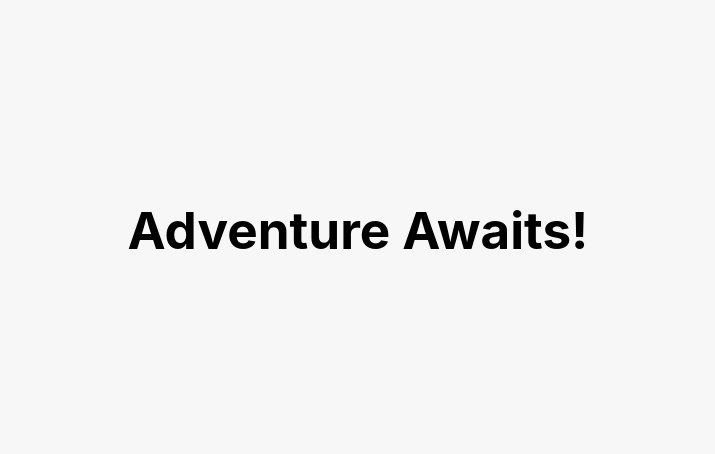
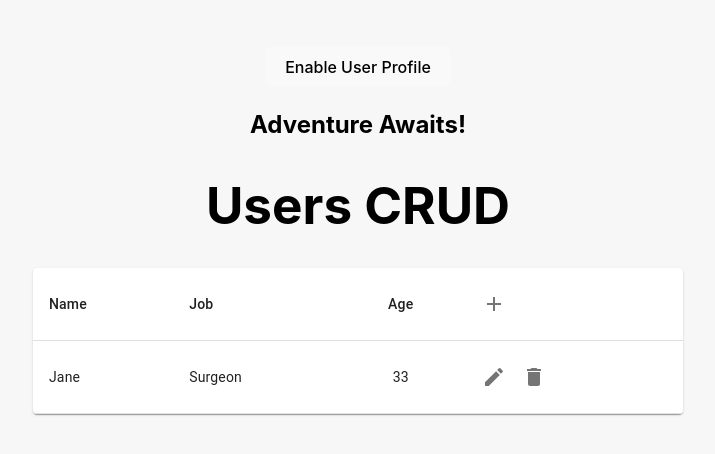
Before and after one commit to JesMarroquin/ReactMentorship, a React (Vite) app in the folder react-app/: page / in a window 1280 px wide. Shown: the part 170-624 px from the top of the page, without its empty margins (282-997 px from the left). Built offline with nearby package versions, Linux system fonts and the light colour scheme.

Commit message:
ACT6 - mariel_c - Adding list component with props

```diff
--- a/react-app/src/App.tsx
+++ b/react-app/src/App.tsx
@@ -1,6 +1,9 @@
-import User from './components/User'
-import UserProfile from './interfaces/userProfile'
-import './App.css'
+import ProfileCard from './components/ProfileCard';
+import UsersList from './components/UsersList'
+import UserProfile from './interfaces/userProfile';
+import User from './interfaces/user';
+import { useState } from 'react';
+import './App.css';
 
 function App() {
   const userProfile: UserProfile = {
@@ -8,19 +11,51 @@ function App() {
     email: 'mcalderon@sample.com',
     phone: 8113456233,
     address: '21 Main Street, Monterrey Nuevo Leon, CP65343'
+  };
+
+  const userList: User[] = [{
+    name: 'Calvin',
+    picture: 'https://www.fakepersongenerator.com/Face/male/male1085773603546.jpg',
+    job: 'Photographer',
+    age: 42,
+    isAvailable: true
+  }, {
+    name: 'Evelyn',
+    picture: 'https://www.fakepersongenerator.com/Face/female/female20151024414430084.jpg',
+    job: 'Medical Equipment Repairer',
+    age: 33,
+    isAvailable: true
+  }, {
+    name: 'Matthew',
+    picture: 'https://www.fakepersongenerator.com/Face/male/male20161086589553802.jpg',
+    job: 'Salesman',
+    age: 31,
+    isAvailable: false
+  }, {
+    name: 'Lynda',
+    picture: 'https://www.fakepersongenerator.com/Face/female/female20161025163808777.jpg',
+    job: 'Painter',
+    age: 36,
+    isAvailable: true
+  }];
+
+  const [isUserProfileVisible, setUserProfileVisibility] = useState(false);
+  const handleClick = () => {
+    setUserProfileVisibility(true);
   }
 
-  const isUserProfileVisible: boolean = false
-
-  if (isUserProfileVisible) {
-    return (
-      <>
-        <User name={userProfile.name} email={userProfile.email} phone={userProfile.phone} address={userProfile.address}/>
-      </>
-    )
-  } else {
-    return <h1 style={{color:'black'}}>Adventure Awaits!</h1>
-  }
+  return (
+    <>
+      <button onClick={handleClick}>Enable User Profile</button>
+      {isUserProfileVisible ? (
+        <ProfileCard name={userProfile.name} email={userProfile.email} phone={userProfile.phone} address={userProfile.address}/>
+      ) : (
+        <h2 style={{color: 'black'}}>Adventure Awaits!</h2>
+      )}
+      <h1 style={{color: 'black'}}>Users CRUD</h1>
+      <UsersList userList={userList}></UsersList>
+    </>
+  )
 }
 
 export default App
--- a/react-app/src/components/User.tsx
+++ b/react-app/src/components/ProfileCard.tsx
@@ -1,12 +1,12 @@
-import { Avatar, Paper, Typography } from '@mui/material'
-import UserProfile from '../interfaces/userProfile'
+import { Avatar, Paper, Typography } from '@mui/material';
+import UserProfile from '../interfaces/userProfile';
 
-function User(props: UserProfile) {
+function ProfileCard(props: UserProfile) {
   return (
     <>
       <div style={{display:'flex', flexDirection:'column', alignItems:'center'}}>
         <Avatar style={{width:130, height:130, marginBottom:25, backgroundColor:'grey'}}>
-          <Typography variant="h2">MC</Typography>
+          <Typography variant="h2">{props.name ? (props.name).substring(0,2) : 'NA'}</Typography>
         </Avatar>
         <Typography variant="h4" style={{color:'black', marginBottom:15}}>{props.name}</Typography>
         <Paper style={{width:'100%', padding:30}}>
@@ -20,4 +20,4 @@ function User(props: UserProfile) {
   )
 }
 
-export default User
+export default ProfileCard
--- /dev/null
+++ b/react-app/src/components/UsersList.tsx
@@ -0,0 +1,43 @@
+import Table from '@mui/material/Table';
+import TableBody from '@mui/material/TableBody';
+import TableCell from '@mui/material/TableCell';
+import TableContainer from '@mui/material/TableContainer';
+import TableHead from '@mui/material/TableHead';
+import TableRow from '@mui/material/TableRow';
+import Paper from '@mui/material/Paper';
+import IconButton from '@mui/material/IconButton';
+import AddIcon from '@mui/icons-material/Add';
+import EditIcon from '@mui/icons-material/Edit';
+import DeleteIcon from '@mui/icons-material/Delete';
+
+function UsersList({userList}: any) {
+  return (
+    <TableContainer component={Paper}>
+      <Table sx={{ minWidth: 650 }}>
+        <TableHead>
+          <TableRow>
+            <TableCell>Name</TableCell>
+            <TableCell>Job</TableCell>
+            <TableCell align="center">Age</TableCell>
+            <TableCell>
+              <IconButton aria-label="add"><AddIcon /></IconButton>
+            </TableCell>
+          </TableRow>
+        </TableHead>
+        <TableBody>
+          <TableRow>
+            <TableCell>Jane</TableCell>
+            <TableCell>Surgeon</TableCell>
+            <TableCell align="center">33</TableCell>
+            <TableCell>
+              <IconButton aria-label="edit"><EditIcon /></IconButton>
+              <IconButton aria-label="delete"><DeleteIcon /></IconButton>
+            </TableCell>
+          </TableRow>
+        </TableBody>
+      </Table>
+    </TableContainer>
+  );
+}
+
+export default UsersList
--- /dev/null
+++ b/react-app/src/interfaces/user.ts
@@ -0,0 +1,7 @@
+export default interface User {
+    name: string;
+    picture: string;
+    job: string;
+    age: number;
+    isAvailable: boolean;
+}
```
